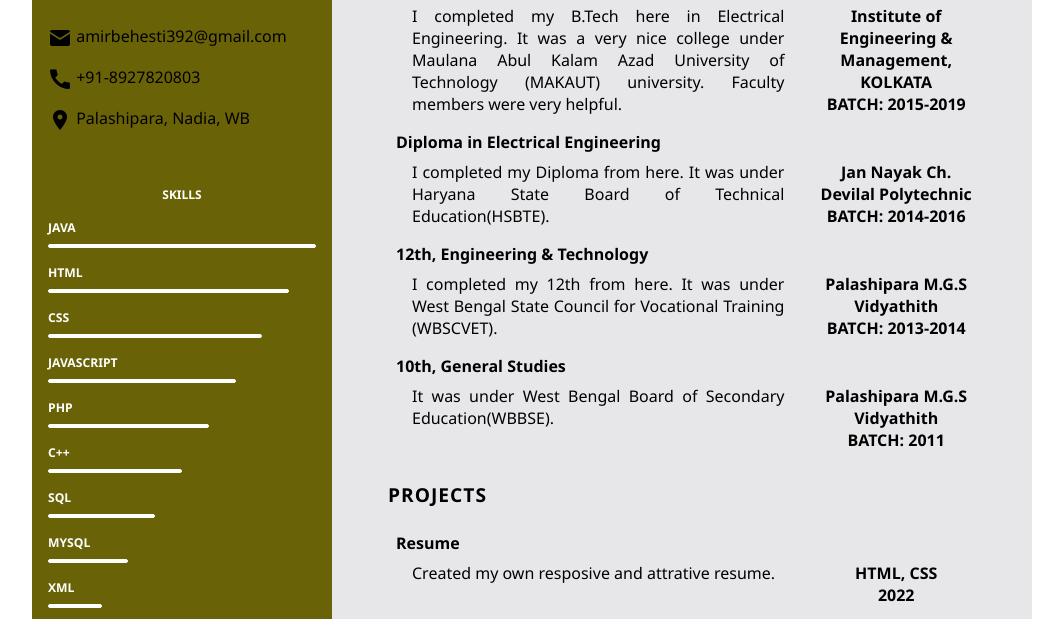
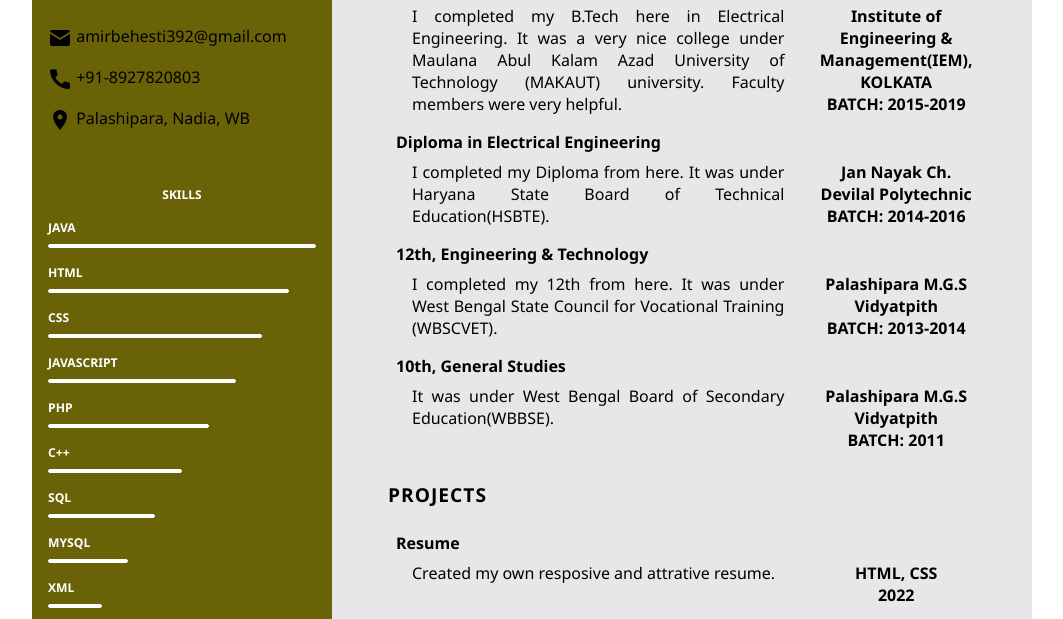
Before and after one commit to amirbehesti/CSS-Selectors-Basic-Selectors-Combinators-Id-selector-Class-selector---Post-Class---Responsive-, a plain HTML site: page index.html in a window 1280 px wide. Shown: the part 393-1012 px from the top of the page, without its empty margins (32-1095 px from the left). Drawn offline with Linux system fonts and the light colour scheme.

Commit message:
Add files via upload

```diff
--- a/index.html
+++ b/index.html
@@ -179,7 +179,7 @@
                                 Technology (MAKAUT) university. Faculty members were very
                                 helpful.</span>
                             <span class="institution">
-                                <div>Institute of Engineering & Management, KOLKATA</div>
+                                <div>Institute of Engineering & Management(IEM), KOLKATA</div>
                                 <div> BATCH: 2015-2019</div>
                             </span>
                         </div>
@@ -203,7 +203,7 @@
                                 West Bengal State Council for Vocational Training (WBSCVET).
                                 </span>
                             <span class="institution">
-                                <div>Palashipara M.G.S Vidyathith</div>
+                                <div>Palashipara M.G.S Vidyatpith</div>
                                 <div>BATCH: 2013-2014</div>
                             </span>
                         </div>
@@ -215,7 +215,7 @@
                                 It was under West Bengal Board of Secondary Education(WBBSE).
                               </span>
                             <span class="institution">
-                                <div>Palashipara M.G.S Vidyathith</div>
+                                <div>Palashipara M.G.S Vidyatpith</div>
                                 <div>BATCH: 2011</div>
                             </span>
                         </div>
```
